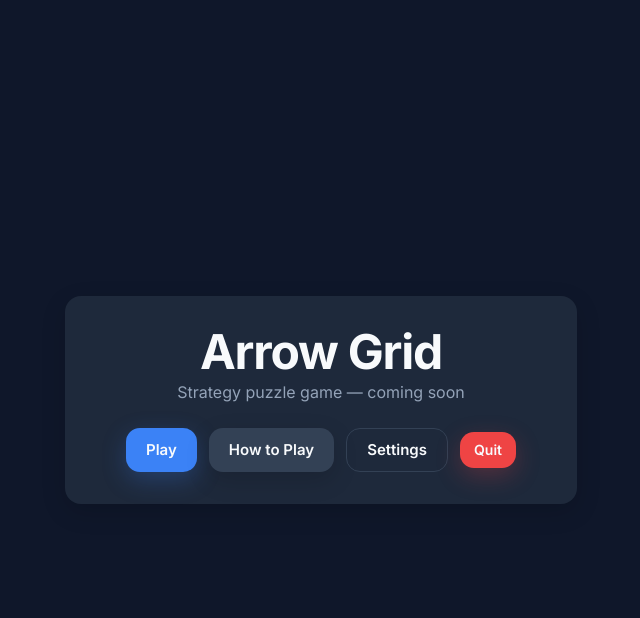
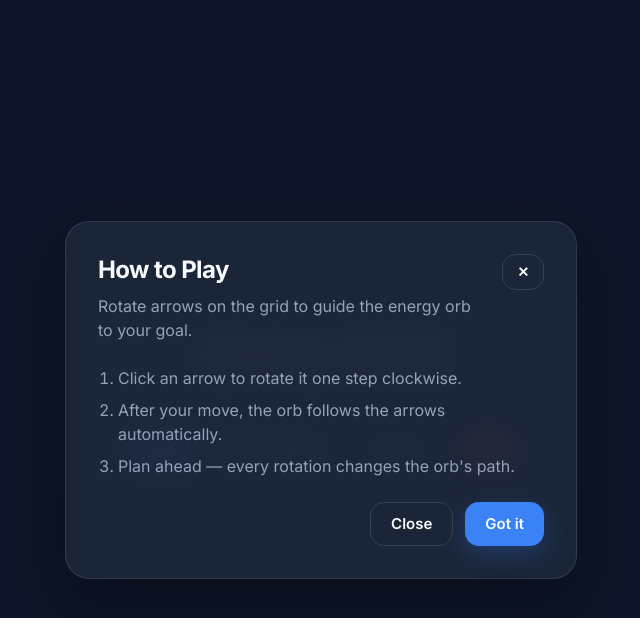
Before and after one commit to Himanshu8913/arrow-grid, a React (Vite) app: page / in a window 1280 px wide. Both pictures are taken after a click on the button "How to Play". Shown: the top 618 px of the page, without its empty margins (319-959 px from the left). Built offline with nearby package versions, Linux system fonts and the light colour scheme.

Commit message:
feat(ui): add Modal and Dialog components

```diff
--- a/src/app/app.tsx
+++ b/src/app/app.tsx
@@ -1,3 +1,5 @@
+import { useState } from "react";
+
 import { Button } from "@/ui/button";
 import {
   Card,
@@ -6,9 +8,13 @@ import {
   CardHeader,
   CardTitle,
 } from "@/ui/card";
+import { Dialog } from "@/ui/dialog";
 
 export function App() {
+  const [isHowToPlayOpen, setIsHowToPlayOpen] = useState(false);
+
   return (
+    <>
       <div className="flex min-h-dvh items-center justify-center p-6">
         <Card
           className="w-full max-w-lg text-center"
@@ -16,13 +22,22 @@ export function App() {
           variant="surface"
         >
           <CardHeader>
-          <CardTitle>{import.meta.env.VITE_APP_NAME ?? "Arrow Grid"}</CardTitle>
-          <CardDescription>Strategy puzzle game — coming soon</CardDescription>
+            <CardTitle>
+              {import.meta.env.VITE_APP_NAME ?? "Arrow Grid"}
+            </CardTitle>
+            <CardDescription>
+              Strategy puzzle game — coming soon
+            </CardDescription>
           </CardHeader>
 
           <CardFooter>
             <Button>Play</Button>
-          <Button variant="secondary">How to Play</Button>
+            <Button
+              variant="secondary"
+              onClick={() => setIsHowToPlayOpen(true)}
+            >
+              How to Play
+            </Button>
             <Button variant="ghost">Settings</Button>
             <Button variant="danger" size="sm">
               Quit
@@ -30,5 +45,27 @@ export function App() {
           </CardFooter>
         </Card>
       </div>
+
+      <Dialog
+        open={isHowToPlayOpen}
+        onClose={() => setIsHowToPlayOpen(false)}
+        title="How to Play"
+        description="Rotate arrows on the grid to guide the energy orb to your goal."
+        footer={
+          <>
+            <Button variant="ghost" onClick={() => setIsHowToPlayOpen(false)}>
+              Close
+            </Button>
+            <Button onClick={() => setIsHowToPlayOpen(false)}>Got it</Button>
+          </>
+        }
+      >
+        <ol className="list-decimal space-y-2 pl-5 text-text-muted">
+          <li>Click an arrow to rotate it one step clockwise.</li>
+          <li>After your move, the orb follows the arrows automatically.</li>
+          <li>Plan ahead — every rotation changes the orb&apos;s path.</li>
+        </ol>
+      </Dialog>
+    </>
   );
 }
--- /dev/null
+++ b/src/hooks/use-body-scroll-lock.ts
@@ -0,0 +1,16 @@
+import { useEffect } from "react";
+
+export function useBodyScrollLock(isLocked: boolean) {
+  useEffect(() => {
+    if (!isLocked) {
+      return;
+    }
+
+    const originalOverflow = document.body.style.overflow;
+    document.body.style.overflow = "hidden";
+
+    return () => {
+      document.body.style.overflow = originalOverflow;
+    };
+  }, [isLocked]);
+}
--- /dev/null
+++ b/src/hooks/use-escape-key.ts
@@ -0,0 +1,21 @@
+import { useEffect } from "react";
+
+export function useEscapeKey(onEscape: () => void, isEnabled = true) {
+  useEffect(() => {
+    if (!isEnabled) {
+      return;
+    }
+
+    const handleKeyDown = (event: KeyboardEvent) => {
+      if (event.key === "Escape") {
+        onEscape();
+      }
+    };
+
+    window.addEventListener("keydown", handleKeyDown);
+
+    return () => {
+      window.removeEventListener("keydown", handleKeyDown);
+    };
+  }, [isEnabled, onEscape]);
+}
--- a/src/styles/index.css
+++ b/src/styles/index.css
@@ -37,3 +37,35 @@
     @apply m-0 bg-bg-primary font-sans text-text-primary antialiased;
   }
 }
+
+@keyframes modal-fade-in {
+  from {
+    opacity: 0;
+  }
+
+  to {
+    opacity: 1;
+  }
+}
+
+@keyframes modal-scale-in {
+  from {
+    opacity: 0;
+    transform: scale(0.95);
+  }
+
+  to {
+    opacity: 1;
+    transform: scale(1);
+  }
+}
+
+@layer utilities {
+  .modal-backdrop-enter {
+    animation: modal-fade-in 200ms ease-out;
+  }
+
+  .modal-panel-enter {
+    animation: modal-scale-in 200ms ease-out;
+  }
+}
--- /dev/null
+++ b/src/ui/dialog.tsx
@@ -0,0 +1,74 @@
+import { type ReactNode, useId } from "react";
+
+import { Button } from "@/ui/button";
+import { Modal, type ModalProps } from "@/ui/modal";
+import { cn } from "@/utils/cn";
+
+export interface DialogProps extends Pick<
+  ModalProps,
+  "open" | "onClose" | "closeOnOutsideClick" | "className"
+> {
+  title: string;
+  description?: string;
+  children?: ReactNode;
+  footer?: ReactNode;
+  showCloseButton?: boolean;
+}
+
+export function Dialog({
+  open,
+  onClose,
+  title,
+  description,
+  children,
+  footer,
+  closeOnOutsideClick = true,
+  showCloseButton = true,
+  className,
+}: DialogProps) {
+  const titleId = useId();
+  const descriptionId = useId();
+
+  return (
+    <Modal
+      open={open}
+      onClose={onClose}
+      closeOnOutsideClick={closeOnOutsideClick}
+      labelledBy={titleId}
+      describedBy={description ? descriptionId : undefined}
+      className={cn("sm:p-8", className)}
+    >
+      <div className="mb-6 flex items-start justify-between gap-4">
+        <div className="space-y-2 text-left">
+          <h2 id={titleId} className="text-2xl font-bold tracking-tight">
+            {title}
+          </h2>
+          {description ? (
+            <p id={descriptionId} className="text-text-muted">
+              {description}
+            </p>
+          ) : null}
+        </div>
+
+        {showCloseButton ? (
+          <Button
+            type="button"
+            variant="ghost"
+            size="sm"
+            aria-label="Close dialog"
+            className="shrink-0"
+            onClick={onClose}
+          >
+            ✕
+          </Button>
+        ) : null}
+      </div>
+
+      {children ? <div className="text-left">{children}</div> : null}
+
+      {footer ? (
+        <div className="mt-6 flex flex-wrap justify-end gap-3">{footer}</div>
+      ) : null}
+    </Modal>
+  );
+}
--- a/src/ui/index.ts
+++ b/src/ui/index.ts
@@ -15,3 +15,5 @@ export {
   type CardProps,
   type CardVariant,
 } from "./card";
+export { Dialog, type DialogProps } from "./dialog";
+export { Modal, type ModalProps } from "./modal";
--- /dev/null
+++ b/src/ui/modal.tsx
@@ -0,0 +1,73 @@
+import { type ComponentProps, type ReactNode, useEffect, useRef } from "react";
+import { createPortal } from "react-dom";
+
+import { useBodyScrollLock } from "@/hooks/use-body-scroll-lock";
+import { useEscapeKey } from "@/hooks/use-escape-key";
+import { cn } from "@/utils/cn";
+
+export interface ModalProps extends Omit<ComponentProps<"div">, "children"> {
+  open: boolean;
+  onClose: () => void;
+  children: ReactNode;
+  closeOnOutsideClick?: boolean;
+  labelledBy?: string;
+  describedBy?: string;
+}
+
+export function Modal({
+  open,
+  onClose,
+  children,
+  closeOnOutsideClick = true,
+  labelledBy,
+  describedBy,
+  className,
+  ...props
+}: ModalProps) {
+  const panelRef = useRef<HTMLDivElement>(null);
+
+  useBodyScrollLock(open);
+  useEscapeKey(onClose, open);
+
+  useEffect(() => {
+    if (!open) {
+      return;
+    }
+
+    panelRef.current?.focus();
+  }, [open]);
+
+  if (!open) {
+    return null;
+  }
+
+  return createPortal(
+    <div className="fixed inset-0 z-50 flex items-center justify-center p-4 sm:p-6">
+      <div
+        aria-hidden="true"
+        className="modal-backdrop-enter absolute inset-0 bg-bg-primary/70 backdrop-blur-sm"
+        onClick={closeOnOutsideClick ? onClose : undefined}
+      />
+
+      <div
+        ref={panelRef}
+        role="dialog"
+        aria-modal="true"
+        aria-labelledby={labelledBy}
+        aria-describedby={describedBy}
+        tabIndex={-1}
+        className={cn(
+          "modal-panel-enter relative z-10 w-full max-w-lg",
+          "rounded-3xl border border-white/10 bg-bg-surface/85 p-6 shadow-[0_24px_64px_rgba(0,0,0,0.35)] backdrop-blur-md",
+          "outline-none focus-visible:ring-2 focus-visible:ring-accent-primary focus-visible:ring-offset-2 focus-visible:ring-offset-bg-primary",
+          className,
+        )}
+        onClick={(event) => event.stopPropagation()}
+        {...props}
+      >
+        {children}
+      </div>
+    </div>,
+    document.body,
+  );
+}
```
Lines whose indentation alone changed are shown as unchanged.
